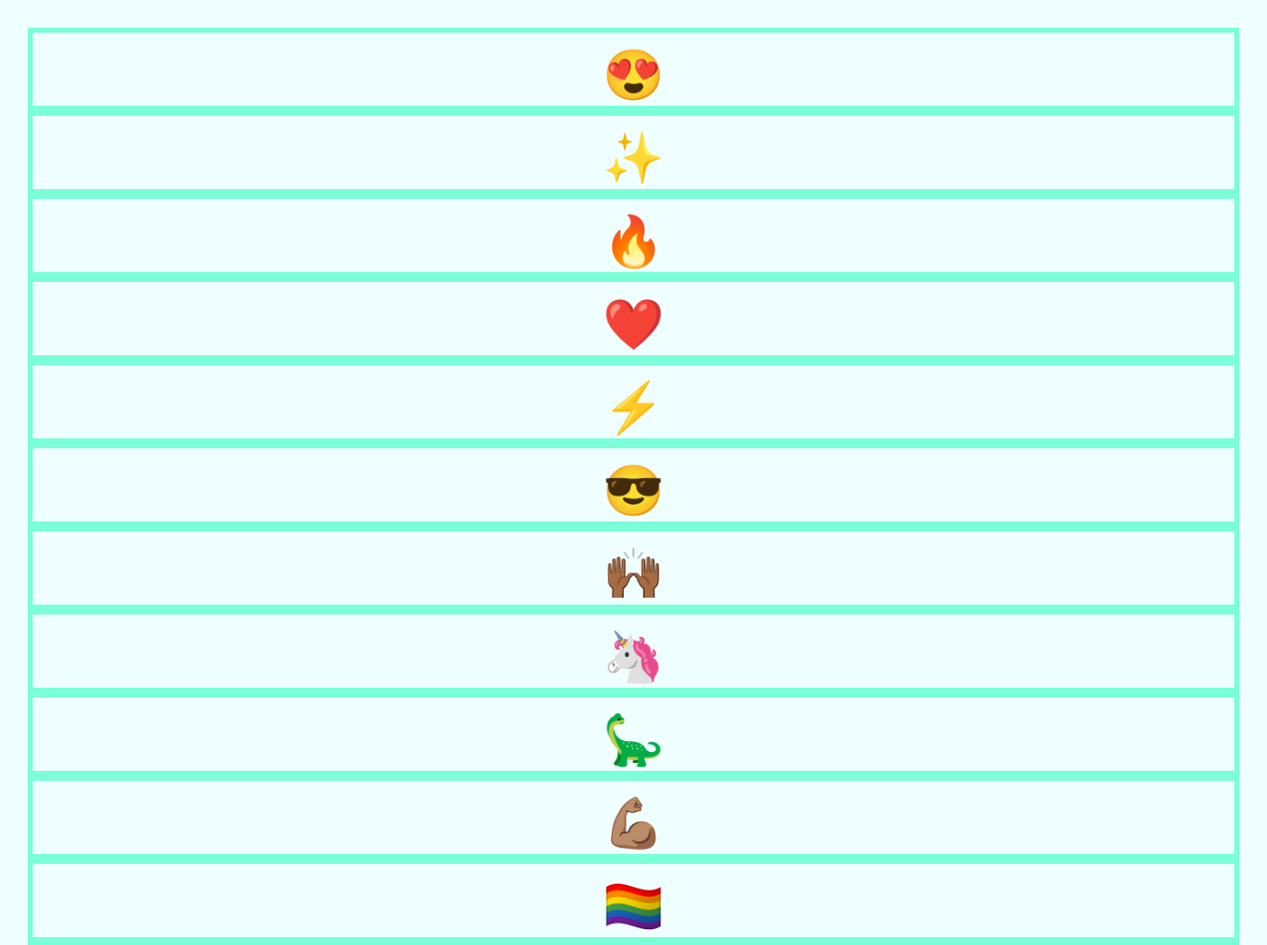
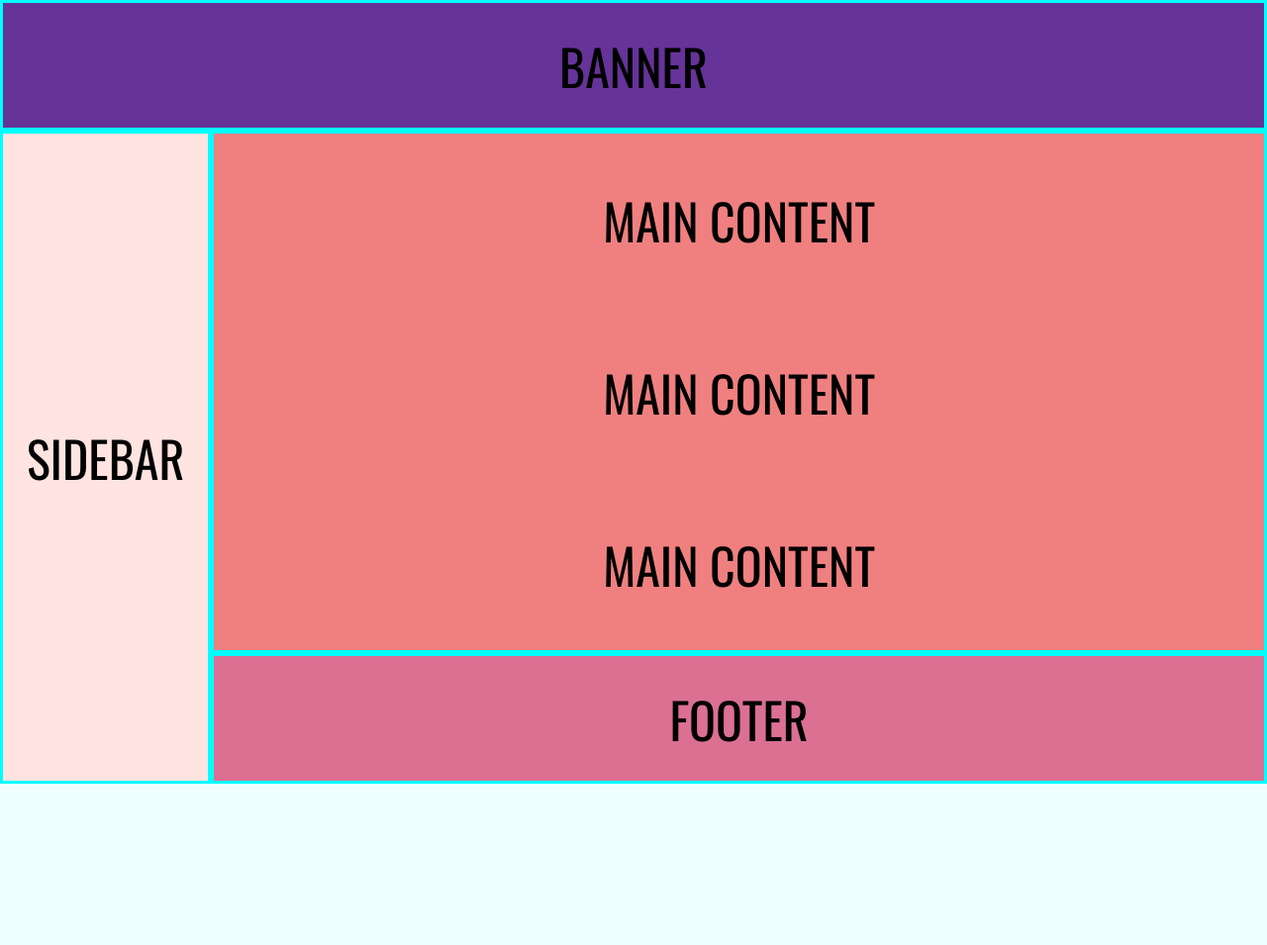
Before and after one commit to mcmillhj/learn-grid, a website: page tutorial/index.html in a window 1280 px wide. Shown: the top 955 px of the page at 99% size. After the commit the page ends 800 px from the top, so only its background shows below. Drawn offline with nearby package versions, Linux system fonts and the light colour scheme.

Commit message:
standard layout

```diff
--- a/package.json
+++ b/package.json
@@ -4,7 +4,7 @@
   "description": "a starter repo for learning CSS Grid",
   "main": "index.js",
   "scripts": {
-    "start": "open -a Firefox tutorial/index.html"
+    "start": "firefox tutorial/index.html"
   },
   "author": "Leta Keane",
   "license": "ISC"
--- a/tutorial/index.html
+++ b/tutorial/index.html
@@ -1,38 +1,24 @@
 <!DOCTYPE html>
 <html lang='en' dir='ltr'>
+
 <head>
   <link href='https://fonts.googleapis.com/css?family=Oswald' rel='stylesheet'>
   <link href='./style.css' rel='stylesheet'>
   <meta charset='utf-8'>
   <title></title>
 </head>
+
 <body>
   <div class='container'>
-      <div class='item a'>😍</div>
-      <div class='item b'>✨</div>
-      <div class='item c'>🔥</div>
-      <div class='item d'>❤️</div>
-      <div class='item e'>⚡️</div>
-      <div class='item f'>😎</div>
-      <div class='item g'>🙌🏾</div>
-      <div class='item h'>🦄</div>
-      <div class='item i'>🦕</div>
-      <div class='item j'>💪🏽</div>
-      <div class='item k'>🏳️‍🌈</div>
-      <div class='item m'>🎉</div>
-      <div class='item n'>🍻</div>
-      <div class='item o'>☀️</div>
-      <div class='item p'>💃🏻</div>
-      <div class='item q'>😹</div>
-      <div class='item r'>🍰</div>
-      <div class='item s'>🦋</div>
-      <div class='item t'>👻</div>
-      <div class='item u'>🤩</div>
-      <div class='item v'>🌻</div>
-      <div class='item w'>🕴</div>
-      <div class='item x'>🐙</div>
-      <div class='item y'>🍕</div>
-      <div class='item z'>🚀</div>
+    <div class="item banner">BANNER</div>
+    <div class="item sidebar">SIDEBAR</div>
+    <div class="item main">
+      <p>MAIN CONTENT</p>
+      <p>MAIN CONTENT</p>
+      <p>MAIN CONTENT</p>
+    </div>
+    <div class="item footer">FOOTER</div>
   </div>
 </body>
+
 </html>
--- a/tutorial/style.css
+++ b/tutorial/style.css
@@ -1,9 +1,13 @@
 html {
   box-sizing: border-box;
-  font-family: 'Oswald', Impact, sans-serif;
+  font-family: "Oswald", Impact, sans-serif;
   font-size: 50px;
   background: #efffff;
-  margin: 20px;
+}
+
+body {
+  margin: 0;
+  padding: 0;
 }
 
 *,
@@ -16,9 +20,35 @@ html {
   display: grid;
   justify-content: center;
   align-items: center;
-  border: 5px solid #7affd9;
+  border: 3px solid cyan;
 }
 
 .container {
+  display: grid;
+  grid-template-columns: repeat(6, 1fr);
+  grid-template-rows: 1fr 4fr 1fr;
+  grid-template-areas:
+    "banner banner banner banner banner banner"
+    "sidebar main main main main main"
+    "sidebar footer footer footer footer footer";
+}
 
+.banner {
+  grid-area: banner;
+  background: rebeccapurple;
 }
+
+.sidebar {
+  grid-area: sidebar;
+  background: mistyrose;
+}
+
+.main {
+  grid-area: main;
+  background: lightcoral;
+}
+
+.footer {
+  grid-area: footer;
+  background: palevioletred;
+}
```
Lines whose indentation alone changed are shown as unchanged.
